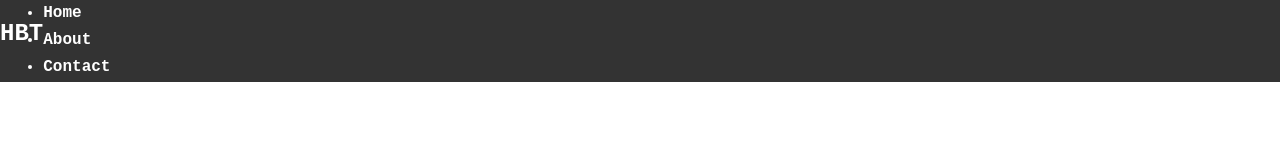
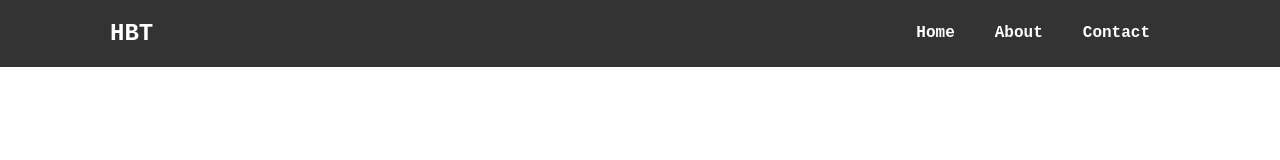
Before and after one commit to ianturner88/introHTMLandCSS, a plain HTML site: page hotelWebsite/index.html in a window 1280 px wide. Drawn offline with Linux system fonts and the light colour scheme.

Commit message:
Hotel Nav Bar built

```diff
--- a/hotelWebsite/css/index.css
+++ b/hotelWebsite/css/index.css
@@ -30,6 +30,13 @@ p {
   margin: 10px, 0;
 }
 
+.container {
+  margin: auto;
+  max-width: 1100px;
+  overflow: auto;
+  padding: 0 20px;
+}
+
 /* Nav bar */
 #navbar {
   background: #333;
@@ -48,3 +55,29 @@ p {
   float: left;
   padding-top: 20px;
 }
+
+#navbar ul {
+  /* gets rid of the bullet points */
+  list-style: none;
+  /* forces  */
+  float: right;
+}
+
+#navbar ul li {
+  float: left;
+}
+
+#navbar ul li a {
+  display: block;
+  /* creates spacing between the words */
+  padding: 20px;
+  /* centers all the words */
+  text-align: center;
+}
+
+#navbar ul li a:hover {
+  /* creates hover effect */
+  background: #444;
+  /* words are coloured when hovered over */
+  color: #f7c08a;
+}
--- a/hotelWebsite/index.html
+++ b/hotelWebsite/index.html
@@ -9,12 +9,14 @@
   <body>
     <header>
       <nav id="navbar">
+        <div class="container">
           <h1 class="logo"><a href="index.html"> HBT </a></h1>
           <ul>
             <li><a href="index.html">Home</a></li>
             <li><a href="about.html">About</a></li>
             <li><a href="contact.html">Contact</a></li>
           </ul>
+        </div>
       </nav>
     </header>
   </body>
```
Lines whose indentation alone changed are shown as unchanged.
